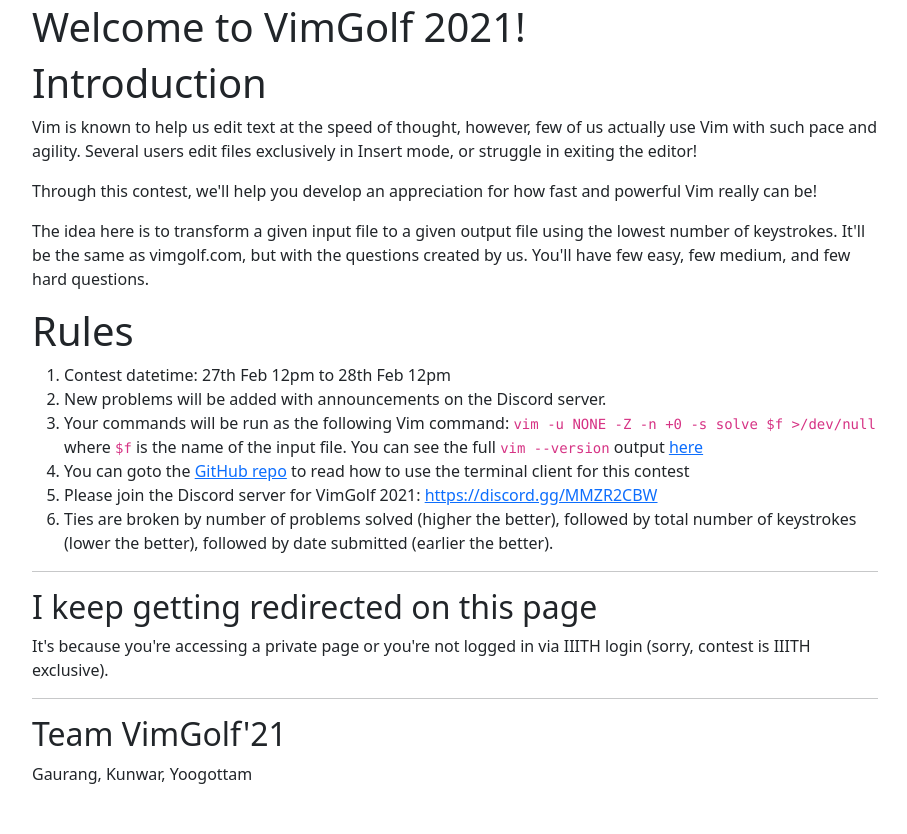
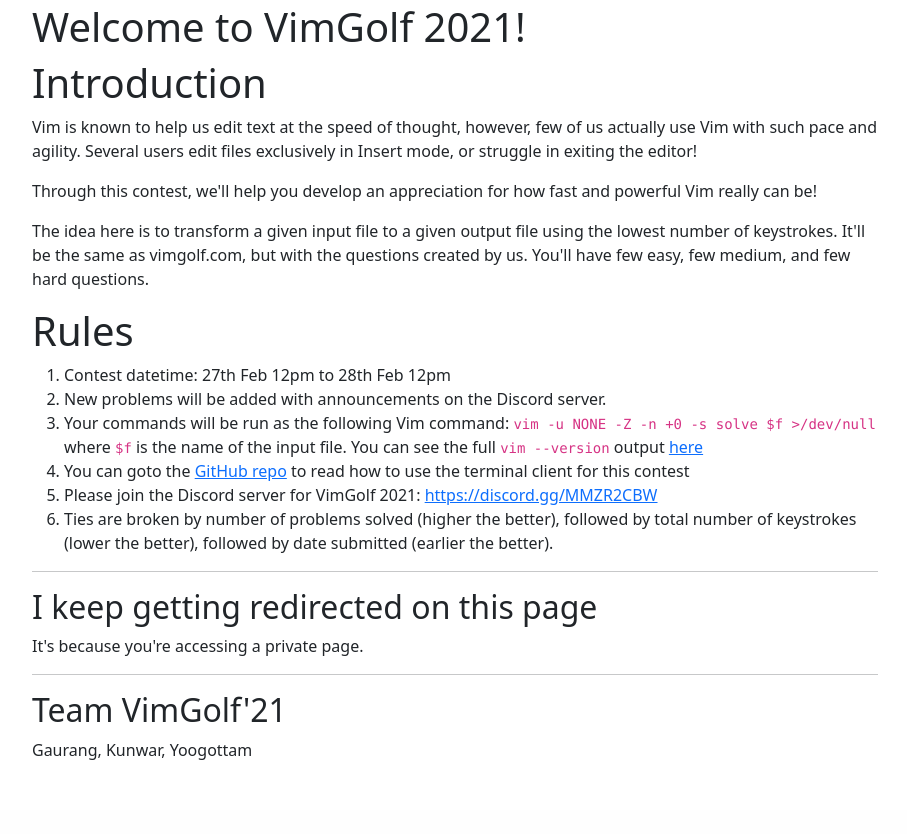
Before and after one commit to Felicity-IIIT-Hyderabad/vimgolf-server, a Flask app: page / in a window 1280 px wide. Shown: the part 109-943 px from the top of the page, without its empty margins (185-1092 px from the left). After the commit the page ends 869 px from the top, so only its background shows below. Run offline with Flask 2, Linux system fonts and the light colour scheme; parts of the project's set-up code (start-up, migrations or seed data) failed here and were passed over; some libraries are stand-ins or nearby versions.

Commit message:
Remove restriction for IIITH login

```diff
--- a/vimgolf/app.py
+++ b/vimgolf/app.py
@@ -212,10 +212,6 @@ def before_request():
     if request.path == "home" or request.path == "/":
         return None
 
-    is_iiith = request.headers.get("x-iiith", "1")
-    if int(is_iiith) != 1:
-        return redirect(url_for("homepage"))
-
     curr_time = datetime.datetime.now()
     start_time = datetime.datetime(2021, 2, 27, 12, 15, 00)
 
--- a/vimgolf/templates/404.html
+++ b/vimgolf/templates/404.html
@@ -5,7 +5,6 @@
 
 <ol>
     <li>The contest has not started yet</li>
-    <li>You are not logged in through a IIIT email (contest is IIIT exclusive, sorry!)</li>
     <li>You are not one of the event organizers</li>
 </ol>
 {% endblock %}
--- a/vimgolf/templates/rules.html
+++ b/vimgolf/templates/rules.html
@@ -38,7 +38,7 @@
 
 <h2>I keep getting redirected on this page</h2>
 
-It's because you're accessing a private page or you're not logged in via IIITH login (sorry, contest is IIITH exclusive).
+It's because you're accessing a private page.
 
 <hr>
 
```
